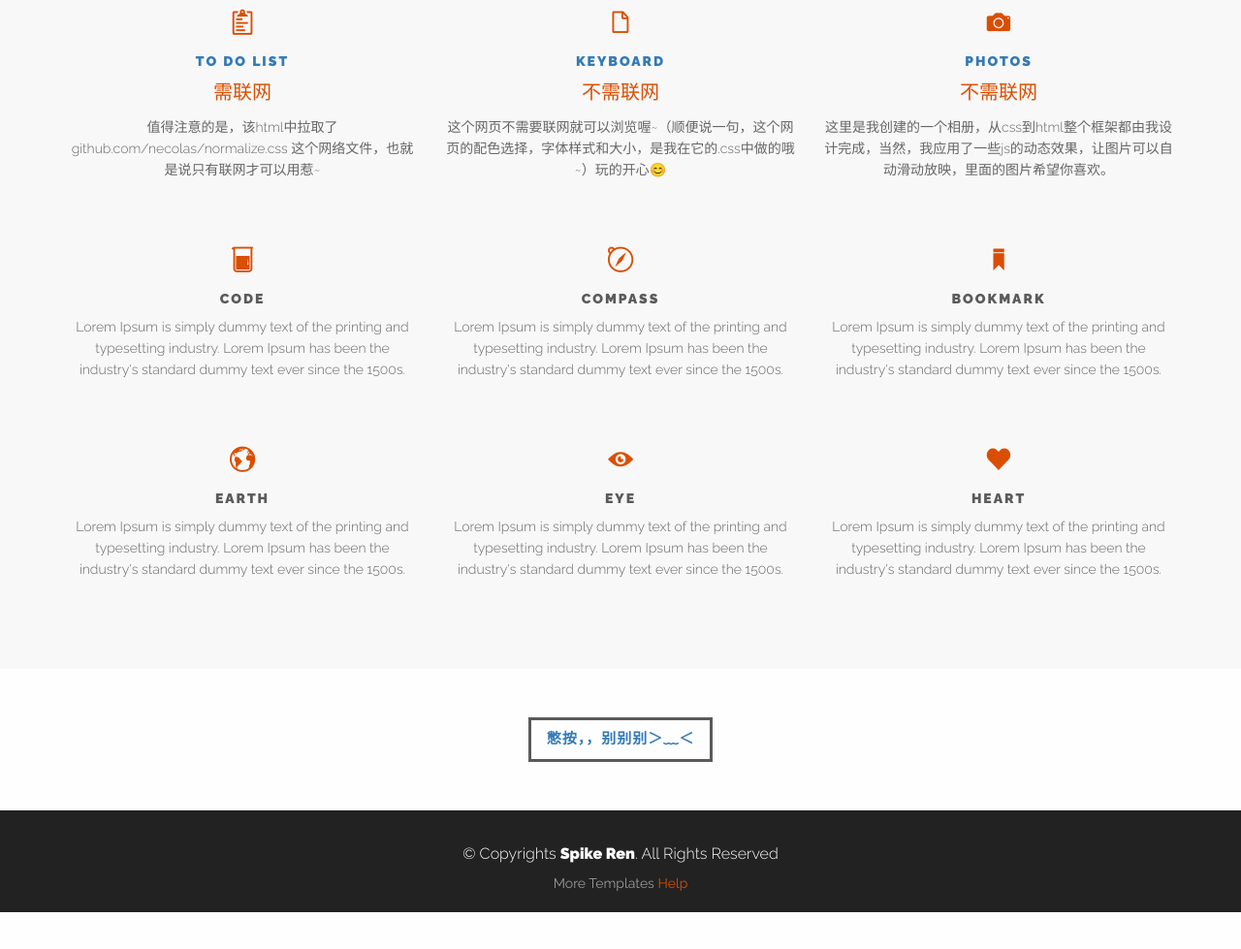
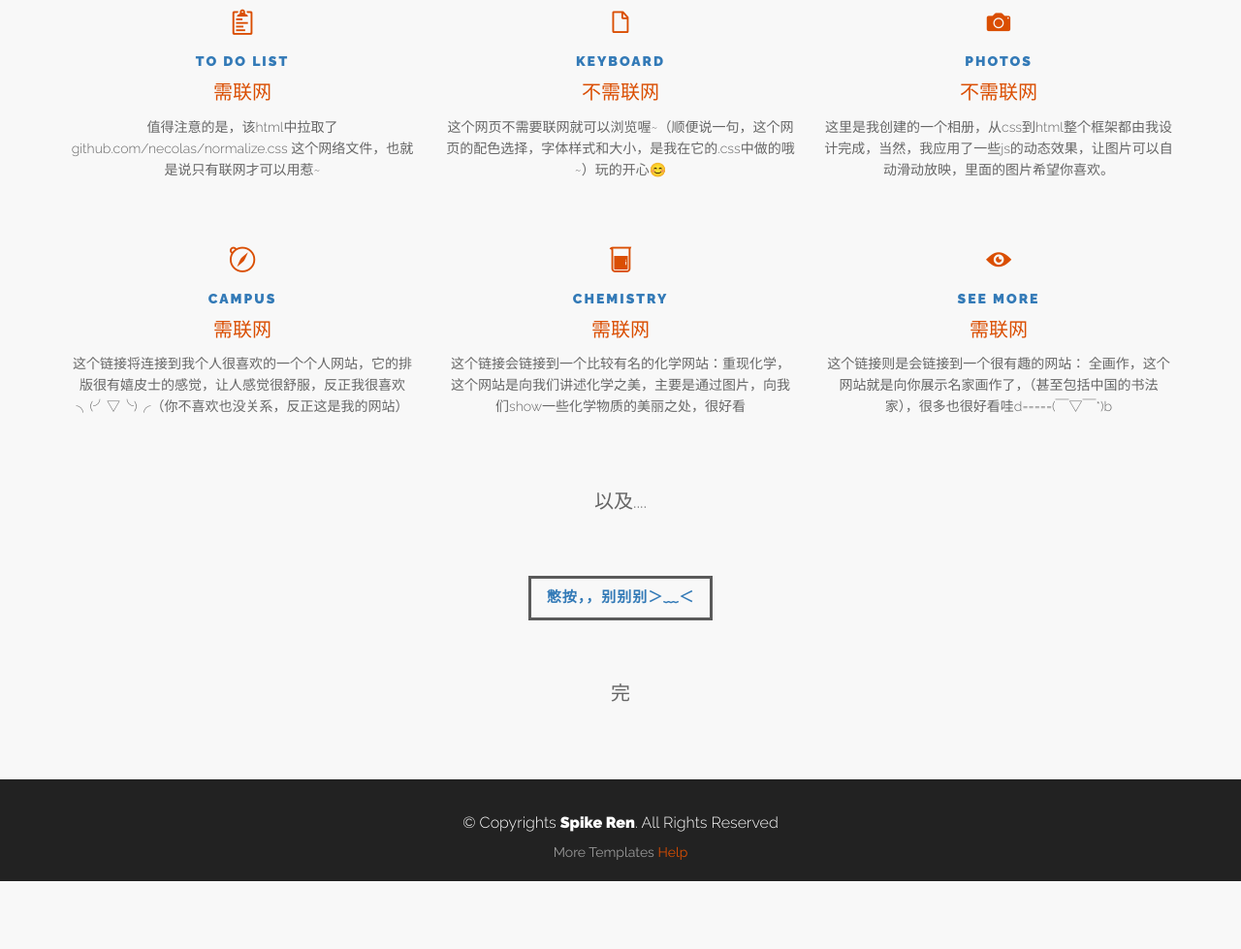
Before and after one commit to Faye-Valentine/Faye-Valentine.github.io, a plain HTML site: page index.html in a window 1280 px wide. Shown: the part 2043-3022 px from the top of the page at 97% size. Before the commit the page ends 2984 px from the top, so only its background shows below. Drawn offline with Linux system fonts and the light colour scheme; files whose address does not match are found by name; a web font is replaced by a local one.

Commit message:
Update index.html

```diff
--- a/index.html
+++ b/index.html
@@ -142,6 +142,7 @@
           </div>
         <!--keyboard-->
 
+        <!--photos-->
           <div class="col-md-4">
             <i class="ion-camera"></i>
             <a href="photo.html" target="_blank" title="一些好看的图片"><h5>PHOTOS</h5></a>
@@ -151,56 +152,68 @@
             <p class="desc">这里是我创建的一个相册，从css到html整个框架都由我设计完成，当然，我应用了一些js的动态效果，让图片可以自动滑动放映，里面的图片希望你喜欢。</p>
           </div>
         </div>
-        <!--/row -->
+        <!--photos-->
+
         <div class="row mt centered">
-                <div class="col-md-4">
-                  <i class="ion-beaker"></i>
-                  <h5>CODE</h5>
-                  <p class="desc">Lorem Ipsum is simply dummy text of the printing and typesetting industry. Lorem Ipsum has been the industry's standard dummy text ever since the 1500s.</p>
-                </div>
-            <div class="col-md-4">
-              <i class="ion-compass"></i>
-              <h5>COMPASS</h5>
-              <p class="desc">Lorem Ipsum is simply dummy text of the printing and typesetting industry. Lorem Ipsum has been the industry's standard dummy text ever since the 1500s.</p>
-            </div>
-            <div class="col-md-4">
-                    <i class="ion-bookmark"></i>
-                    <h5>BOOKMARK</h5>
-                    <p class="desc">Lorem Ipsum is simply dummy text of the printing and typesetting industry. Lorem Ipsum has been the industry's standard dummy text ever since the 1500s.</p>
-                  </div>
-          </div>
-          <!--/row -->
 
-          <div class="row mt centered">
-            <div class="col-md-4">
-              <i class="ion-earth"></i>
-              <h5>EARTH</h5>
-              <p class="desc">Lorem Ipsum is simply dummy text of the printing and typesetting industry. Lorem Ipsum has been the industry's standard dummy text ever since the 1500s.</p>
-            </div>
-            <div class="col-md-4">
-              <i class="ion-eye"></i>
-              <h5>EYE</h5>
-              <p class="desc">Lorem Ipsum is simply dummy text of the printing and typesetting industry. Lorem Ipsum has been the industry's standard dummy text ever since the 1500s.</p>
-            </div>
-            <div class="col-md-4">
-              <i class="ion-heart"></i>
-              <h5>HEART</h5>
-              <p class="desc">Lorem Ipsum is simply dummy text of the printing and typesetting industry. Lorem Ipsum has been the industry's standard dummy text ever since the 1500s.</p>
-            </div>
-          </div>
-          <!--/row -->
+        <!--campus-->
+        <div class="col-md-4">
+          <i class="ion-compass"></i>
+          <a href="https://www.fayearchip.name/" target="_blank" title="faye`s blog"><h5>CAMPUS</h5></a>
+          <div style="font-size: 20px; color: rgb(218, 78, 2)">
+              需联网
         </div>
-        <!--/container -->
-      </div>
-      <!--/G -->
+          <p class="desc">这个链接将连接到我个人很喜欢的一个个人网站，它的排版很有嬉皮士的感觉，让人感觉很舒服，反正我很喜欢╮(╯▽╰)╭（你不喜欢也没关系，反正这是我的网站）</p>
+        </div>
+        <!--campus-->
+
+        <!--chemistry-->
+        <div class="col-md-4">
+          <i class="ion-beaker"></i>
+          <a href="http://www.envisioningchemistry.cn/" target="_blank" title="envisioning chemistry"><h5>CHEMISTRY</h5></a>
+          <div style="font-size: 20px; color: rgb(218, 78, 2)">
+              需联网
+        </div>
+          <p class="desc">这个链接会链接到一个比较有名的化学网站：重现化学，这个网站是向我们讲述化学之美，主要是通过图片，向我们show一些化学物质的美丽之处，很好看</p>
+        </div>
+        <!--chemistry-->
+        <!--SEE-->
+        <div class="col-md-4">
+          <i class="ion-eye"></i>
+          <a href="https://www.allhistory.com/painting" target="_blank" title="allhistory"><h5>SEE MORE</h5></a>
+          <div style="font-size: 20px; color: rgb(218, 78, 2)">
+              需联网
+        </div>
+          <p class="desc">这个链接则是会链接到一个很有趣的网站： 全画作，这个网站就是向你展示名家画作了，（甚至包括中国的书法家），很多也很好看哇d=====(￣▽￣*)b</p>
+        </div>
+        <!--SEE-->
+
 
 <!--give your opinion button-->
+
+<div class="row">
+    <div class="col-md-8 col-md-offset-2 centered mt">
+      <p>以及....</p>
+    </div>
+  </div>
+
       <div class="row mt">
+
         <div class="col-md-4 col-md-offset-4 centered">
           <button class="btn btn-lg btn-theme">
-                <a href="https://cn.bing.com/" target="_blank" title="(*Φ皿Φ*)别按！，你瞎晃什么？！">憋按，，别别别＞﹏＜</a>
+                <a href="http://cowboybebop.com/" target="_blank" title="(*Φ皿Φ*)别按！，你瞎晃什么？！">憋按，，别别别＞﹏＜</a>
           </button>
         </div>
+      </div>
+    </div>
+    <div class="row">
+        <div class="col-md-8 col-md-offset-2 centered mt">
+          <p>完</p>
+        </div>
+      </div>
+      <div class="row">
+      <div class="col-md-8 col-md-offset-2 centered mt">
+        <p></p>
       </div>
     </div>
     <!--/container -->
```
